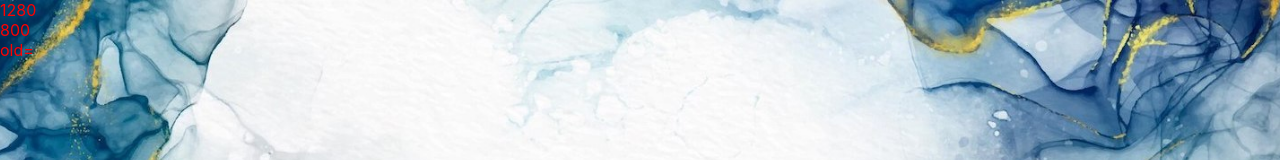
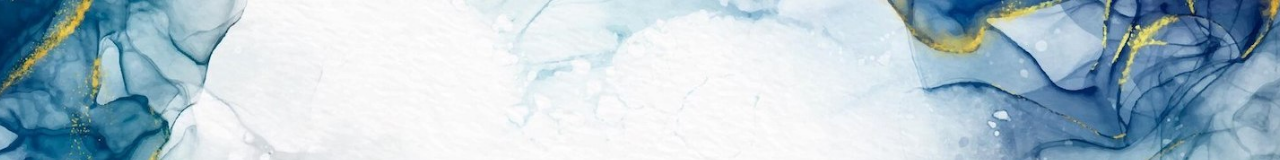
Before and after one commit to sasemanmanzar/Sara-Resume, a React (Create React App) app: page / in a window 1280 px wide. Shown: the top 160 px of the page. Built offline with nearby package versions, Linux system fonts and the light colour scheme.

Commit message:
page1 Ok

```diff
--- a/src/Pages/One/One.js
+++ b/src/Pages/One/One.js
@@ -81,7 +81,7 @@ function One(){
 
     return(
         <div id='IdOne' className='one'>
-            <div style={{color:"red"}}>{width} <br/> {height} <br/> old= <br/> {previousWidthValue.current} <br/> {previousHeightValue.current}</div>
+            {/* <div style={{color:"red"}}>{width} <br/> {height} <br/> old= <br/> {previousWidthValue.current} <br/> {previousHeightValue.current}</div>  */}
 
             <div className='boxAll'>
               <div id="boxPicText" className='boxPicText'>
```
